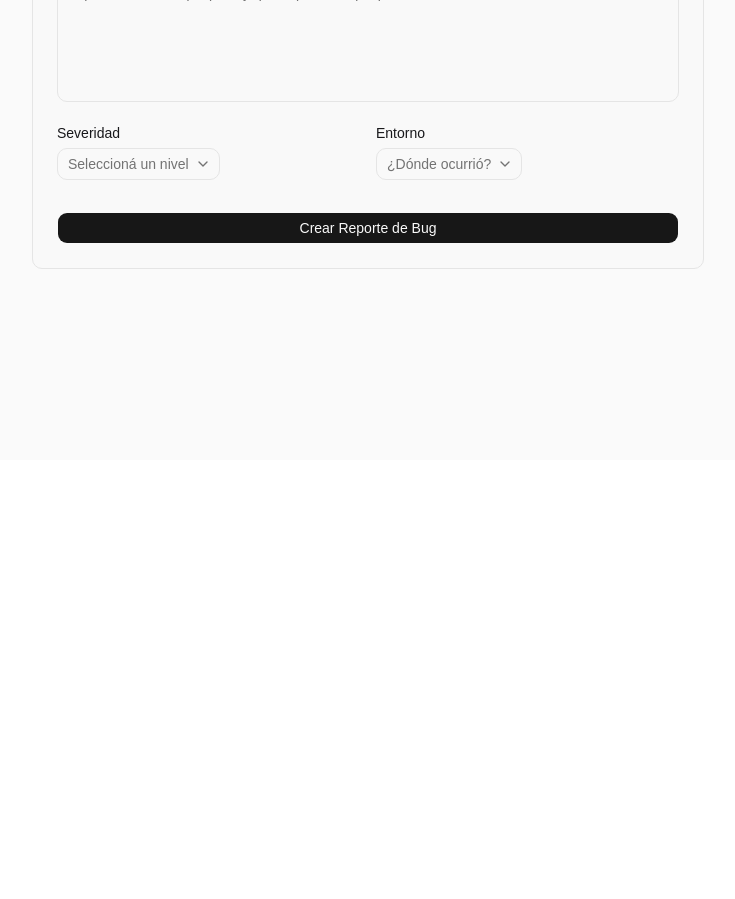
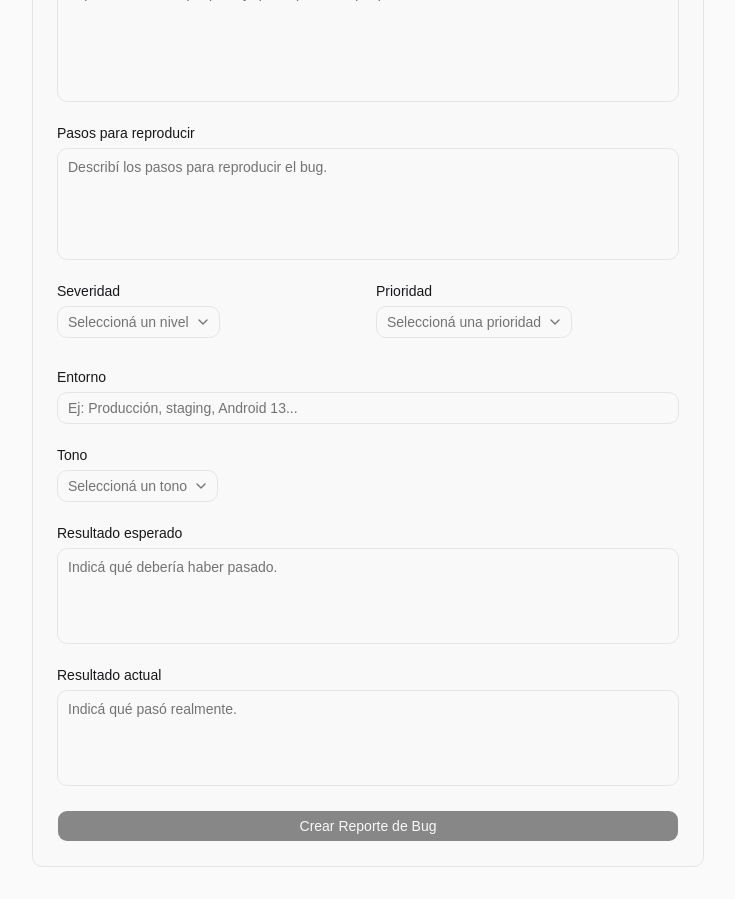
Before and after one commit to Agustin742/proyecto-2-Generador-de-Reportes-de-bugs, a React (Vite) app: page / in a window 1280 px wide. Shown: the part 340-1239 px from the top of the page, without its empty margins (272-1007 px from the left). Before the commit the page ends 800 px from the top, so only its background shows below. Built offline with nearby package versions, Linux system fonts and the light colour scheme.

Commit message:
feat: add bug report form validations

```diff
--- a/src/features/bug-report/components/BugReportForm.tsx
+++ b/src/features/bug-report/components/BugReportForm.tsx
@@ -6,7 +6,6 @@ import {
   type BugReportFormValues,
 } from "@/features/bug-report/schema";
 
-// Importamos los ladrillos visuales de shadcn/ui
 import { Button } from "@/shared/components/ui/button";
 import {
   Form,
@@ -17,7 +16,6 @@ import {
   FormMessage,
 } from "@/shared/components/ui/form";
 import { Input } from "@/shared/components/ui/input";
-import { Textarea } from "@/shared/components/ui/textarea";
 import {
   Select,
   SelectContent,
@@ -25,36 +23,38 @@ import {
   SelectTrigger,
   SelectValue,
 } from "@/shared/components/ui/select";
+import { Textarea } from "@/shared/components/ui/textarea";
 
-//El formulario vive dentro de esta funcion
 export function BugReportForm() {
-  // Le decimos que controle los datos usando las reglas de bugReportSchema
   const addReport = useBugReportStore((state) => state.addReport);
   const form = useForm<BugReportFormValues>({
+    mode: "onChange",
     resolver: zodResolver(bugReportSchema),
     defaultValues: {
       title: "",
       description: "",
+      steps: "",
+      expectedResult: "",
+      actualResult: "",
       severity: undefined,
-      environment: undefined,
-      stepsToReproduce: "",
+      priority: undefined,
+      environment: "",
+      tone: undefined,
     },
   });
 
-  // Si el usuario presiona "Enviar" y no hay errores
   function onSubmit(data: BugReportFormValues) {
     addReport(data);
     form.reset();
     alert("¡Reporte de bug guardado exitosamente en el estado global!");
   }
-  // Estructura visual
+
   return (
     <Form {...form}>
       <form
         onSubmit={form.handleSubmit(onSubmit)}
-        className="space-y-6 max-w-2xl mx-auto p-6 border rounded-lg bg-zinc-50/50"
+        className="mx-auto max-w-2xl space-y-6 rounded-lg border bg-zinc-50/50 p-6"
       >
-        {/* Campo: Titulo */}
         <FormField
           control={form.control}
           name="title"
@@ -67,13 +67,11 @@ export function BugReportForm() {
                   {...field}
                 />
               </FormControl>
-              {/* FormMessage es el que muestra el texto en rojo de Zod automáticamente */}
               <FormMessage />
             </FormItem>
           )}
         />
 
-        {/* Campo: Descripción */}
         <FormField
           control={form.control}
           name="description"
@@ -83,7 +81,7 @@ export function BugReportForm() {
               <FormControl>
                 <Textarea
                   placeholder="Explicá en detalle qué pasó y qué esperabas que pasara..."
-                  className="resize-none h-32"
+                  className="h-32 resize-none"
                   {...field}
                 />
               </FormControl>
@@ -92,9 +90,25 @@ export function BugReportForm() {
           )}
         />
 
-        {/* Agrupamos Severidad y Entorno en dos columnas para que quede más prolijo */}
-        <div className="grid grid-cols-1 md:grid-cols-2 gap-4">
-          {/* Campo: Severidad */}
+        <FormField
+          control={form.control}
+          name="steps"
+          render={({ field }) => (
+            <FormItem>
+              <FormLabel>Pasos para reproducir</FormLabel>
+              <FormControl>
+                <Textarea
+                  placeholder="Describí los pasos para reproducir el bug."
+                  className="h-28 resize-none"
+                  {...field}
+                />
+              </FormControl>
+              <FormMessage />
+            </FormItem>
+          )}
+        />
+
+        <div className="grid grid-cols-1 gap-4 md:grid-cols-2">
           <FormField
             control={form.control}
             name="severity"
@@ -103,7 +117,7 @@ export function BugReportForm() {
                 <FormLabel>Severidad</FormLabel>
                 <Select
                   onValueChange={field.onChange}
-                  defaultValue={field.value}
+                  value={field.value}
                 >
                   <FormControl>
                     <SelectTrigger>
@@ -122,28 +136,25 @@ export function BugReportForm() {
             )}
           />
 
-          {/* Campo: Entorno */}
           <FormField
             control={form.control}
-            name="environment"
+            name="priority"
             render={({ field }) => (
               <FormItem>
-                <FormLabel>Entorno</FormLabel>
+                <FormLabel>Prioridad</FormLabel>
                 <Select
                   onValueChange={field.onChange}
                   defaultValue={field.value}
                 >
                   <FormControl>
                     <SelectTrigger>
-                      <SelectValue placeholder="¿Dónde ocurrió?" />
+                      <SelectValue placeholder="Seleccioná una prioridad" />
                     </SelectTrigger>
                   </FormControl>
                   <SelectContent>
-                    <SelectItem value="development">
-                      Desarrollo (Local)
-                    </SelectItem>
-                    <SelectItem value="staging">Staging (Pruebas)</SelectItem>
-                    <SelectItem value="production">Producción</SelectItem>
+                    <SelectItem value="low">Baja</SelectItem>
+                    <SelectItem value="medium">Media</SelectItem>
+                    <SelectItem value="high">Alta</SelectItem>
                   </SelectContent>
                 </Select>
                 <FormMessage />
@@ -152,7 +163,90 @@ export function BugReportForm() {
           />
         </div>
 
-        <Button type="submit" className="w-full">
+        <FormField
+          control={form.control}
+          name="environment"
+          render={({ field }) => (
+            <FormItem>
+              <FormLabel>Entorno</FormLabel>
+              <FormControl>
+                <Input
+                  placeholder="Ej: Producción, staging, Android 13..."
+                  {...field}
+                />
+              </FormControl>
+              <FormMessage />
+            </FormItem>
+          )}
+        />
+
+        <FormField
+          control={form.control}
+          name="tone"
+          render={({ field }) => (
+            <FormItem>
+              <FormLabel>Tono</FormLabel>
+              <Select
+                onValueChange={field.onChange}
+                value={field.value}
+              >
+                <FormControl>
+                  <SelectTrigger>
+                    <SelectValue placeholder="Seleccioná un tono" />
+                  </SelectTrigger>
+                </FormControl>
+                <SelectContent>
+                  <SelectItem value="formal">Formal</SelectItem>
+                  <SelectItem value="direct">Directo</SelectItem>
+                  <SelectItem value="detailed">Detallado</SelectItem>
+                </SelectContent>
+              </Select>
+              <FormMessage />
+            </FormItem>
+          )}
+        />
+
+        <FormField
+          control={form.control}
+          name="expectedResult"
+          render={({ field }) => (
+            <FormItem>
+              <FormLabel>Resultado esperado</FormLabel>
+              <FormControl>
+                <Textarea
+                  placeholder="Indicá qué debería haber pasado."
+                  className="h-24 resize-none"
+                  {...field}
+                />
+              </FormControl>
+              <FormMessage />
+            </FormItem>
+          )}
+        />
+
+        <FormField
+          control={form.control}
+          name="actualResult"
+          render={({ field }) => (
+            <FormItem>
+              <FormLabel>Resultado actual</FormLabel>
+              <FormControl>
+                <Textarea
+                  placeholder="Indicá qué pasó realmente."
+                  className="h-24 resize-none"
+                  {...field}
+                />
+              </FormControl>
+              <FormMessage />
+            </FormItem>
+          )}
+        />
+
+        <Button
+          type="submit"
+          className="w-full"
+          disabled={!form.formState.isValid}
+        >
           Crear Reporte de Bug
         </Button>
       </form>
--- a/src/features/bug-report/schema.ts
+++ b/src/features/bug-report/schema.ts
@@ -3,24 +3,41 @@ import { z } from "zod";
 export const bugReportSchema = z.object({
   title: z
     .string()
-    .min(5, { message: "El título debe tener al menos 5 caracteres." })
+    .trim()
+    .min(3, { message: "El título debe tener al menos 3 caracteres." })
     .max(100, { message: "El título no puede superar los 100 caracteres." }),
 
-  description: z.string().min(20, {
-    message: "La descripción debe tener al menos 20 caracteres para ser útil.",
+  description: z.string().trim().min(20, {
+    message: "La descripción debe tener al menos 20 caracteres.",
+  }),
+
+  steps: z.string().trim().min(10, {
+    message: "Agregá pasos claros para reproducir el bug.",
+  }),
+
+  expectedResult: z.string().trim().min(5, {
+    message: "Indicá qué debería haber pasado.",
+  }),
+
+  actualResult: z.string().trim().min(5, {
+    message: "Indicá qué pasó realmente.",
   }),
 
   severity: z.enum(["low", "medium", "high", "critical"], {
-    error: "Por favor selecciona un nivel de severidad.",
+    error: "Seleccioná una severidad.",
   }),
 
-  environment: z.enum(["development", "staging", "production"], {
-    error: "Por favor selecciona el entorno donde ocurrió el bug.",
+  priority: z.enum(["low", "medium", "high"], {
+    error: "Seleccioná una prioridad.",
   }),
 
-  // Opcional: pasos para reproducir el error
-  stepsToReproduce: z.string().optional(),
+  environment: z.string().trim().min(3, {
+    message: "Indicá el entorno donde ocurre el bug.",
+  }),
+
+  tone: z.enum(["formal", "direct", "detailed"], {
+    error: "Seleccioná un tono para el reporte.",
+  }),
 });
 
-// Extraemos el tipo de TypeScript automáticamente para no escribirlo dos veces
 export type BugReportFormValues = z.infer<typeof bugReportSchema>;
```
